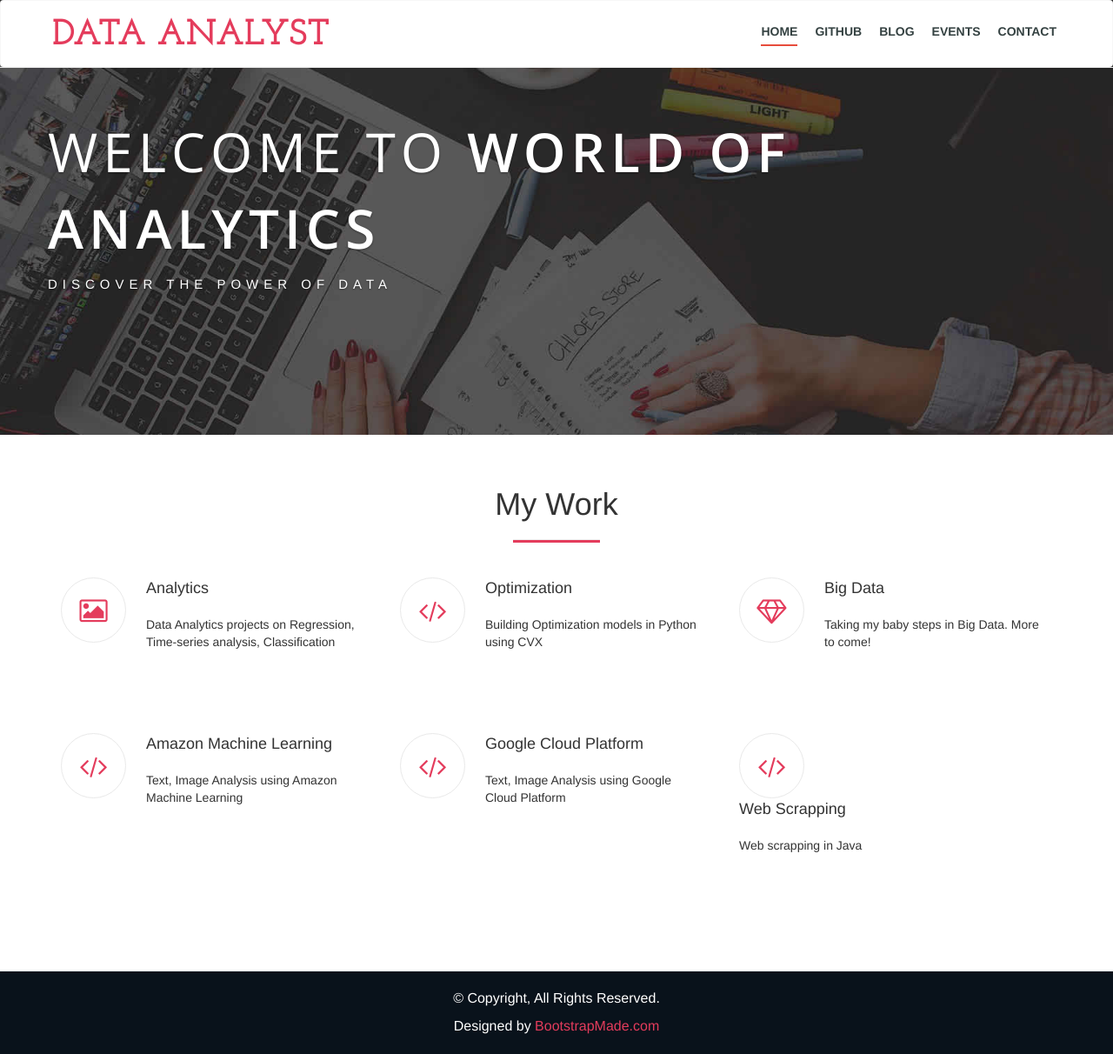
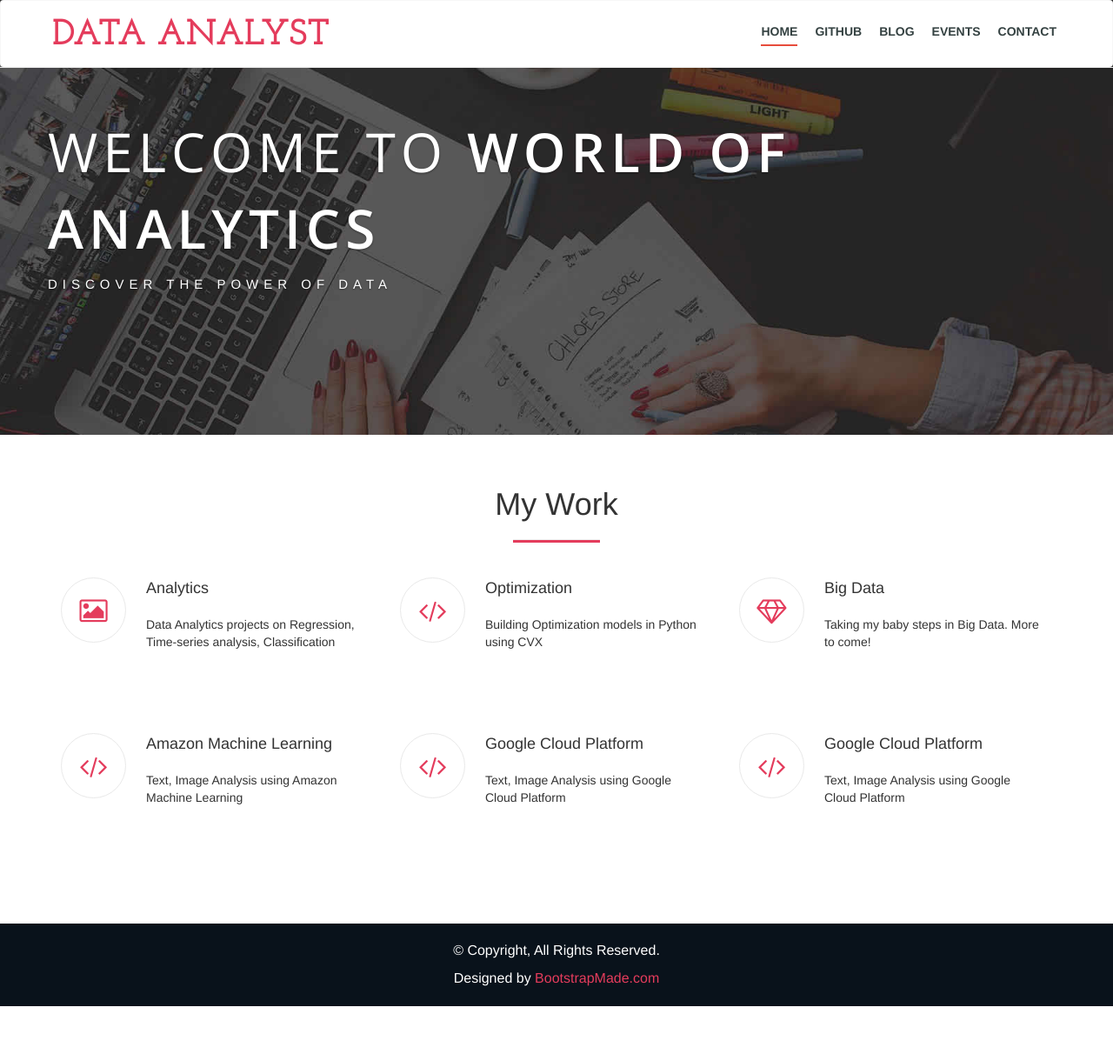
Before and after one commit to krithikaceg/krithikaceg.github.io, a Jekyll site: the page index.html, which Jekyll copies as it is, in a window 1280 px wide and 1212 px high. Shown: the whole window at 87% size. Built offline with Jekyll 4.4.1, drawn with Linux system fonts in a browser that asks for light colours; nearby versions of some CDN libraries; library files that are not in the unit come from our copies.

Commit message:
Update index.html

```diff
--- a/index.html
+++ b/index.html
@@ -125,8 +125,8 @@
             <div class="service-icon"><i class="fa fa fa-code"></i></div>
             <div class="service-text">
               <a href="https://github.com/krithikaceg" >
-              <h3>Web Scrapping</h3></a>
-              <p>Web scrapping in Java</p>
+              <h3>Google Cloud Platform</h3></a>
+              <p> Text, Image Analysis using Google Cloud Platform</p>
             </div>
           </div>
         </div>
```
